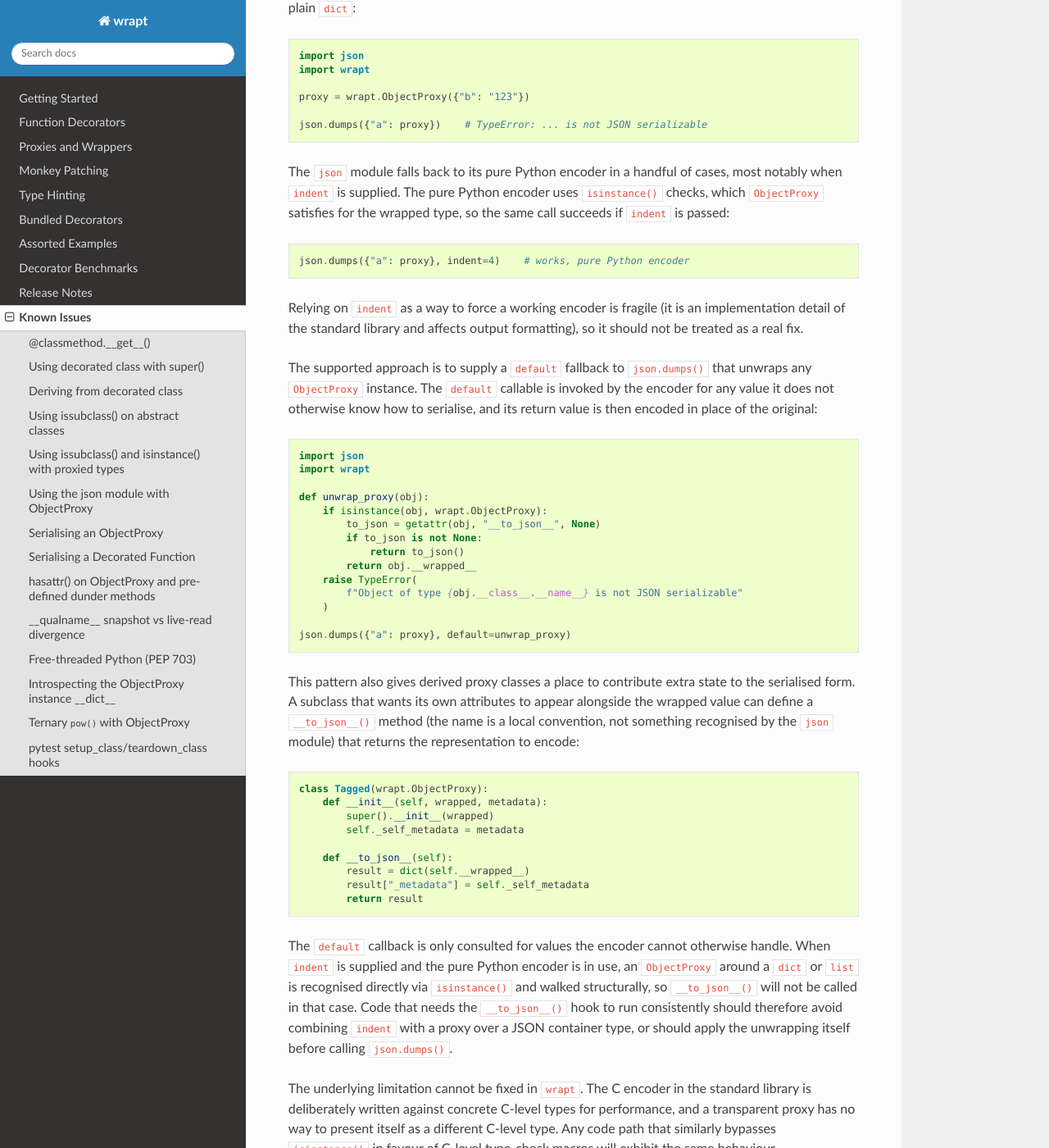
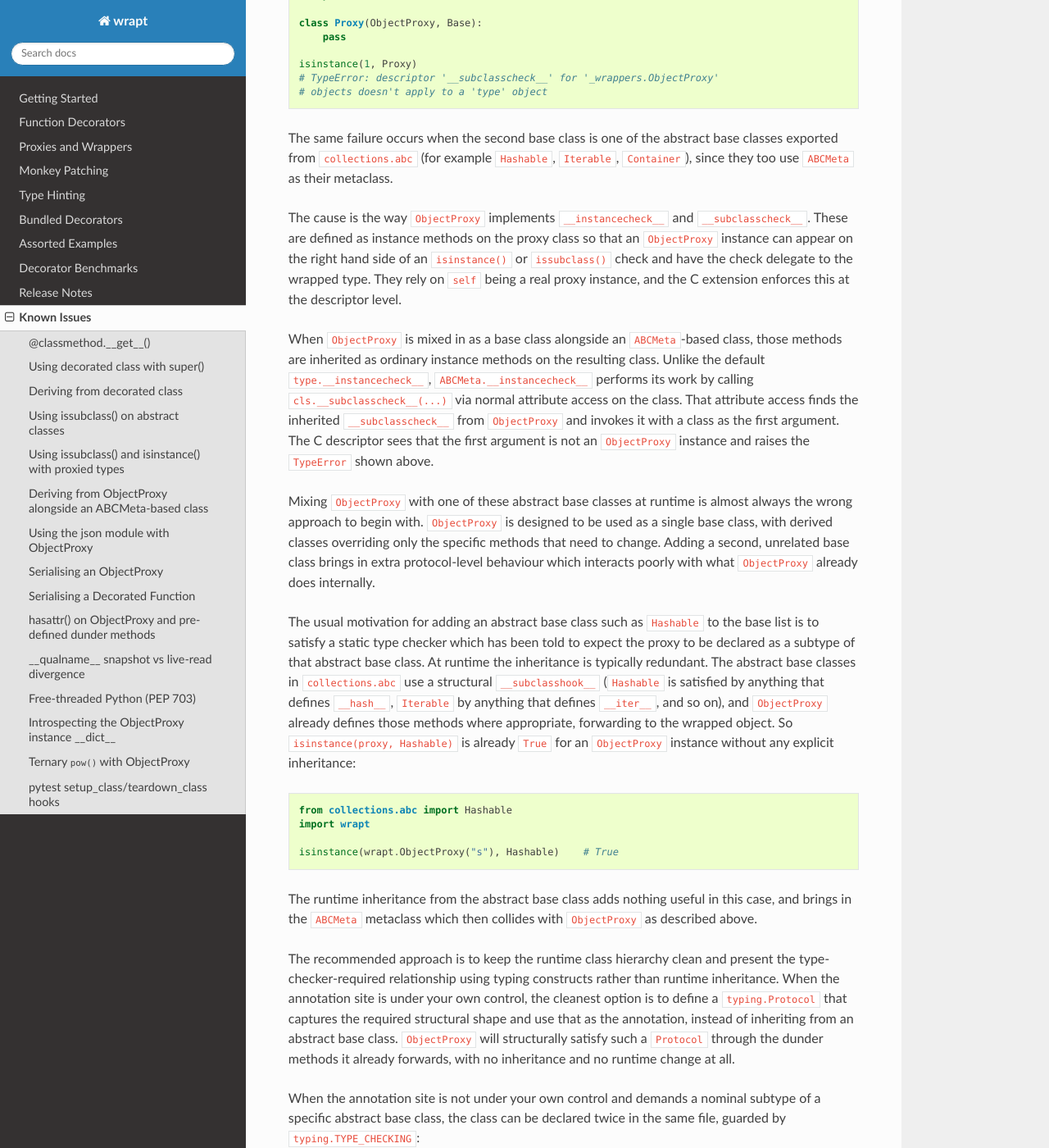
Before and after one commit to GrahamDumpleton/wrapt, a Sphinx documentation site: the page built from docs/issues.rst, in a window 1280 px wide and 1400 px high, scrolled down 4099 px. Shown: the whole window at 82% size. Built offline with Sphinx 7.4.7 and the Read the Docs theme 3.1.0, drawn with Linux system fonts in a browser that asks for light colours; some of the changed text lies outside the part shown.

Commit message:
Document deriving from ObjectProxy alongside an ABCMeta-based class.
Adds a known-issues entry covering the TypeError raised by
ObjectProxy.__subclasscheck__ when ObjectProxy is mixed in as a base
class alongside an abstract base class such as Hashable or any other
ABCMeta-based class. Explains the cause, why the runtime inheritance is
typically redundant for the type-checker-driven cases where this is
attempted, and recommends typing.Protocol at the annotation site or a
TYPE_CHECKING-guarded class declaration as the appropriate alternatives.

```diff
--- a/docs/issues.rst
+++ b/docs/issues.rst
@@ -200,6 +200,122 @@ library — will not recognise a proxied object as the type it wraps::
 This is an inherent limitation of the transparent proxy pattern: the
 proxy can override ``__class__`` at the Python level, but it cannot
 change the object's C-level type.
+
+Deriving from ObjectProxy alongside an ABCMeta-based class
+----------------------------------------------------------
+
+A custom proxy that derives from both ``ObjectProxy`` and a second base
+class whose metaclass is ``abc.ABCMeta`` will fail when used with
+``isinstance()`` or ``issubclass()``::
+
+    from abc import ABC
+    from wrapt import ObjectProxy
+
+    class Base(ABC):
+        pass
+
+    class Proxy(ObjectProxy, Base):
+        pass
+
+    isinstance(1, Proxy)
+    # TypeError: descriptor '__subclasscheck__' for '_wrappers.ObjectProxy'
+    # objects doesn't apply to a 'type' object
+
+The same failure occurs when the second base class is one of the
+abstract base classes exported from ``collections.abc`` (for example
+``Hashable``, ``Iterable``, ``Container``), since they too use
+``ABCMeta`` as their metaclass.
+
+The cause is the way ``ObjectProxy`` implements ``__instancecheck__``
+and ``__subclasscheck__``. These are defined as instance methods on the
+proxy class so that an ``ObjectProxy`` instance can appear on the right
+hand side of an ``isinstance()`` or ``issubclass()`` check and have the
+check delegate to the wrapped type. They rely on ``self`` being a real
+proxy instance, and the C extension enforces this at the descriptor
+level.
+
+When ``ObjectProxy`` is mixed in as a base class alongside an
+``ABCMeta``-based class, those methods are inherited as ordinary
+instance methods on the resulting class. Unlike the default
+``type.__instancecheck__``, ``ABCMeta.__instancecheck__`` performs its
+work by calling ``cls.__subclasscheck__(...)`` via normal attribute
+access on the class. That attribute access finds the inherited
+``__subclasscheck__`` from ``ObjectProxy`` and invokes it with a class
+as the first argument. The C descriptor sees that the first argument is
+not an ``ObjectProxy`` instance and raises the ``TypeError`` shown
+above.
+
+Mixing ``ObjectProxy`` with one of these abstract base classes at
+runtime is almost always the wrong approach to begin with.
+``ObjectProxy`` is designed to be used as a single base class, with
+derived classes overriding only the specific methods that need to
+change. Adding a second, unrelated base class brings in extra
+protocol-level behaviour which interacts poorly with what
+``ObjectProxy`` already does internally.
+
+The usual motivation for adding an abstract base class such as
+``Hashable`` to the base list is to satisfy a static type checker which
+has been told to expect the proxy to be declared as a subtype of that
+abstract base class. At runtime the inheritance is typically redundant.
+The abstract base classes in ``collections.abc`` use a structural
+``__subclasshook__`` (``Hashable`` is satisfied by anything that
+defines ``__hash__``, ``Iterable`` by anything that defines
+``__iter__``, and so on), and ``ObjectProxy`` already defines those
+methods where appropriate, forwarding to the wrapped object. So
+``isinstance(proxy, Hashable)`` is already ``True`` for an
+``ObjectProxy`` instance without any explicit inheritance::
+
+    from collections.abc import Hashable
+    import wrapt
+
+    isinstance(wrapt.ObjectProxy("s"), Hashable)    # True
+
+The runtime inheritance from the abstract base class adds nothing
+useful in this case, and brings in the ``ABCMeta`` metaclass which then
+collides with ``ObjectProxy`` as described above.
+
+The recommended approach is to keep the runtime class hierarchy clean
+and present the type-checker-required relationship using typing
+constructs rather than runtime inheritance. When the annotation site is
+under your own control, the cleanest option is to define a
+``typing.Protocol`` that captures the required structural shape and use
+that as the annotation, instead of inheriting from an abstract base
+class. ``ObjectProxy`` will structurally satisfy such a ``Protocol``
+through the dunder methods it already forwards, with no inheritance and
+no runtime change at all.
+
+When the annotation site is not under your own control and demands a
+nominal subtype of a specific abstract base class, the class can be
+declared twice in the same file, guarded by ``typing.TYPE_CHECKING``::
+
+    from typing import TYPE_CHECKING
+
+    from wrapt import ObjectProxy
+
+    if TYPE_CHECKING:
+        from collections.abc import Hashable
+
+        class Proxy(ObjectProxy, Hashable):
+            ...
+    else:
+        class Proxy(ObjectProxy):
+            pass
+
+``TYPE_CHECKING`` is ``False`` at runtime and ``True`` during static
+analysis, and both mypy and pyright honour this. The type checker sees
+the multi-base version, which satisfies whatever annotation required
+``Hashable`` to appear in the inheritance chain. The Python interpreter
+only ever executes the ``else`` branch, so at runtime ``Proxy`` is a
+plain ``ObjectProxy`` subclass with no ``ABCMeta`` in the picture and
+the original ``TypeError`` does not occur.
+
+The same trick generalises to any case where the view of a class
+presented to a static type checker needs to differ from the runtime
+class hierarchy. If several such declarations need to be maintained
+together it can be cleaner to lift them into a sibling ``.pyi`` stub
+file, which the type checker will honour in preference to the ``.py``
+source. For a single case the inline ``TYPE_CHECKING`` form is usually
+enough.
 
 Using the json module with ObjectProxy
 --------------------------------------
```
